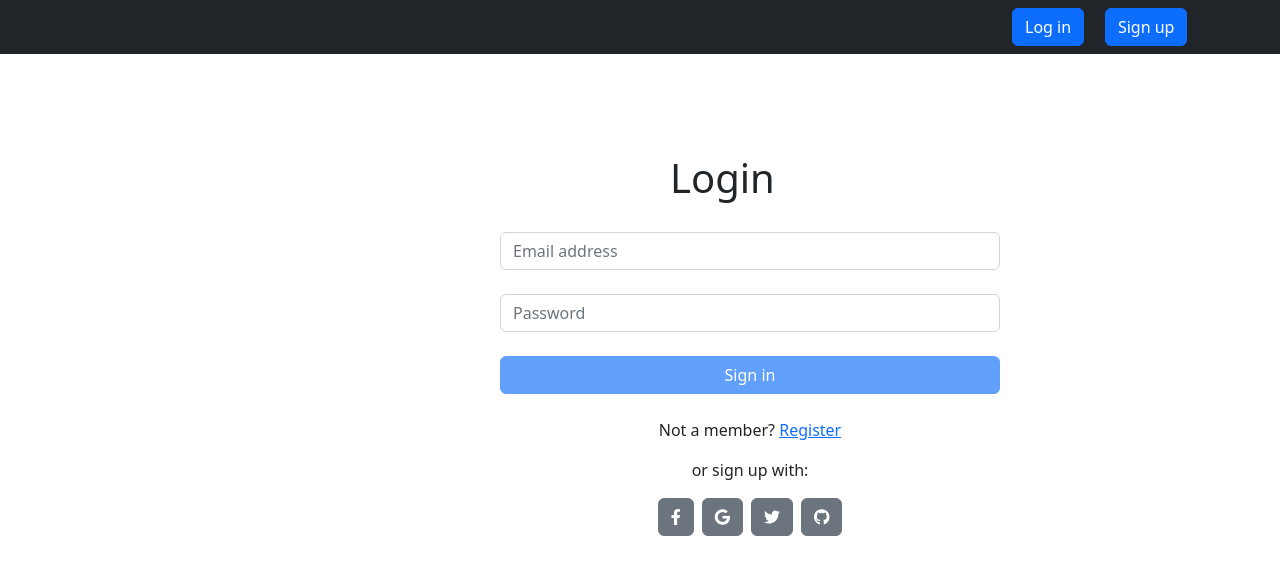
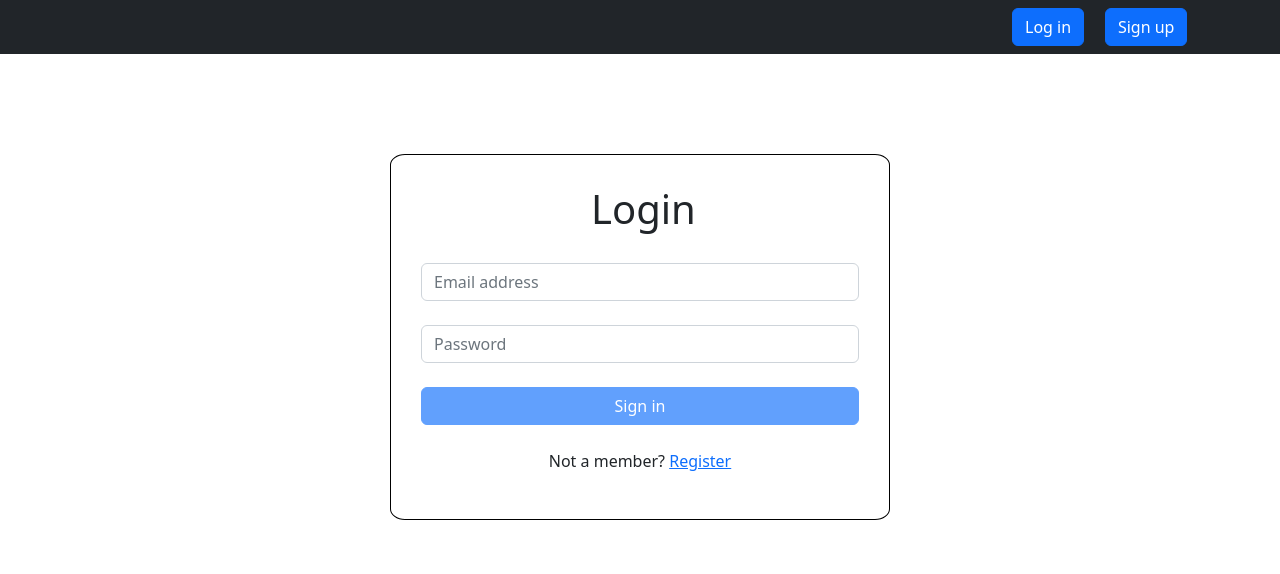
Before and after one commit to Sallyzahran/BooksWebsite-Angular, an Angular app: page /login in a window 1280 px wide. Shown: the top 574 px of the page. Built offline with nearby package versions, Linux system fonts and the light colour scheme.

Commit message:
Edit in login Ui , Edit in updatBook

```diff
--- a/src/app/author-details/author-details.component.html
+++ b/src/app/author-details/author-details.component.html
@@ -30,7 +30,7 @@
             <h5 class="card-title"> {{book.title}}</h5>
             <br>
             <p>
-           &nbsp;&nbsp;&nbsp;&nbsp;
+        &nbsp;&nbsp;&nbsp;&nbsp;
             {{ this.avgRateVariable[i]|starRating:5}}
 
             <span>{{avgRateVariable[i]}} </span>
@@ -41,6 +41,7 @@
             <form  [formGroup]="statusForm">
                 <select
                 class="form-select w-50"
+                (change)=" changeStatus(status.value,book._id)"
                 aria-label="Default select example"
                  #status name="status"
                 formControlName="status">
--- a/src/app/author-details/author-details.component.ts
+++ b/src/app/author-details/author-details.component.ts
@@ -50,5 +50,11 @@ console.log(this.books.length)
 
   }
 
+  changeStatus(status:string,bookId:string){
+    // console.log(status,bookId)
+    this.bookService.AddStatus(status,bookId).subscribe((value)=>console.log(value))
+
+  }
+
 
 }
--- a/src/app/login/login.component.css
+++ b/src/app/login/login.component.css
@@ -4,9 +4,11 @@ form{
     display: flex;
     flex-direction: column;
     width: 500px;
-    height: 500px;
     /* justify-content: center; */
-     margin-left: 500px;
+     margin: auto;
+     border: 1px solid black;
+     padding: 30px;
+     border-radius: 3%;
     margin-top: 100px;
 
 
--- a/src/app/login/login.component.html
+++ b/src/app/login/login.component.html
@@ -1,4 +1,6 @@
-<form  method="POST"  #LoginForm="ngForm"  (ngSubmit)="whenSubmit(LoginForm)">
+<div class="container">
+
+  <form  method="POST"  #LoginForm="ngForm"  (ngSubmit)="whenSubmit(LoginForm)">
     <h1>Login</h1>
     <!-- Email input -->
     <div class="form-outline mb-4">
@@ -43,26 +45,12 @@
 
 
     <!-- Submit button -->
-    <button (click)="login(LoginForm)" type="submit" class="btn btn-primary btn-block mb-4"  [disabled] = 'LoginForm.invalid' >Sign in</button>
+    <button type="submit" routerLink="" class="btn btn-primary btn-block mb-4"  [disabled] = 'LoginForm.invalid' >Sign in</button>
 
     <!-- Register buttons -->
     <div class="text-center">
-      <p>Not a member? <a href="register">Register</a></p>
-      <p>or sign up with:</p>
-      <button type="button" class="btn btn-secondary btn-floating mx-1">
-        <i class="fab fa-facebook-f"></i>
-      </button>
-
-      <button type="button" class="btn btn-secondary btn-floating mx-1">
-        <i class="fab fa-google"></i>
-      </button>
-
-      <button type="button" class="btn btn-secondary btn-floating mx-1">
-        <i class="fab fa-twitter"></i>
-      </button>
-
-      <button type="button" class="btn btn-secondary btn-floating mx-1"  >
-        <i class="fab fa-github"></i>
-      </button>
+      <p>Not a member? <a routerLink="/register">Register</a></p>
     </div>
   </form>
+
+</div>
--- a/src/app/login/login.component.ts
+++ b/src/app/login/login.component.ts
@@ -18,20 +18,23 @@ loclStorage!:Storage
     this.loclStorage=window.localStorage
   }
 
-  login(form: NgForm){
+  // login(form: NgForm){
+
+  // }
+
+
+
+  whenSubmit(form :NgForm){
     if(form.invalid){
       return;
     }
     this.authService.LoginUser(form.value.email, form.value.password);
-  }
-
-
-
-  whenSubmit(form :NgForm){
     if(this.loclStorage.getItem('isAdmin')){
       this.router.navigate(['books'])
-     }else
+     }else if(this.loclStorage.getItem('token'))
      this.router.navigate(['book-list'])
+     else
+     this.router.navigate(['/login']);
 
   }
 
--- a/src/app/register/register.component.css
+++ b/src/app/register/register.component.css
@@ -4,15 +4,18 @@ form{
     display: flex;
     flex-direction: column;
     width: 500px;
-    height: 500px;
     /* justify-content: center; */
-    margin-left: 500px;
+     margin: auto;
+     border: 1px solid black;
+     padding: 30px;
+     border-radius: 3%;
     margin-top: 100px;
 
 
 }
+
 h1{
-    margin-left: 140px;
-    margin-bottom: 30px;
+    margin: auto;
+    margin-bottom: 10px;
 
 }
--- a/src/app/register/register.component.html
+++ b/src/app/register/register.component.html
@@ -57,23 +57,4 @@
     <!-- Submit button -->
     <button (click)="register(registerForm)"   type="submit" class="btn btn-primary btn-block mb-4" [disabled]="registerForm.invalid">Sign up</button>
 
-    <!-- Register buttons -->
-    <div class="text-center">
-      <p>or sign up with:</p>
-      <button type="button" class="btn btn-secondary btn-floating mx-1">
-        <i class="fab fa-facebook-f"></i>
-      </button>
-
-      <button type="button" class="btn btn-secondary btn-floating mx-1">
-        <i class="fab fa-google"></i>
-      </button>
-
-      <button type="button" class="btn btn-secondary btn-floating mx-1">
-        <i class="fab fa-twitter"></i>
-      </button>
-
-      <button type="button" class="btn btn-secondary btn-floating mx-1">
-        <i class="fab fa-github"></i>
-      </button>
-    </div>
   </form>
--- a/src/app/update-book/update-book.component.html
+++ b/src/app/update-book/update-book.component.html
@@ -31,7 +31,7 @@
           <label class="my-3" for="category ">Category</label>
 
           <select class="form-select" aria-label="Default select example" name="categoryId" formControlName="categoryId"
-          [(ngModel)]="selectedCategoryId"
+          [(ngModel)]="selectedCategoryId._id"
           >
             <ng-container *ngFor="let category of categories">
               <option [value]="category._id">{{category.name}}</option>
@@ -42,7 +42,7 @@
 
           <label class="my-3" for="author ">Author</label>
           <select class="form-select" aria-label="Default select example" name="authorId" formControlName="authorId"
-          [(ngModel)]="selectedAuthorId"
+          [(ngModel)]="selectedAuthorId._id"
           >
             <ng-container *ngFor="let author of authors">
               <option [value]="author._id">{{author.firstName}}</option>
--- a/src/app/update-book/update-book.component.ts
+++ b/src/app/update-book/update-book.component.ts
@@ -20,8 +20,8 @@ export class UpdateBookComponent {
   errorMessage!:string;
   id!:string
   book!:BookInterface;
-  selectedCategoryId!:string
-  selectedAuthorId!:string
+  selectedCategoryId!:any
+  selectedAuthorId!:any
   title!:string
 
   constructor(private bookService:BookApiService,private recive:ActivatedRoute , private router:Router,
@@ -38,20 +38,23 @@ export class UpdateBookComponent {
       image: new FormControl ('')
 
     })
-  }
 
-   ngOnInit() {
     this.bookService.getBook(this.id).subscribe((value:BookInterface)=>this.book=value)
     this.categoryService.getCategories().subscribe((value)=>{
       this.categories=value
-   this.selectedCategoryId= this.categories?.find((category:any) => category._id == this.book?.categoryId?._id)?._id;
+      console.log(this.categories)
+   this.selectedCategoryId= this.categories?.find((category:any) => category?._id == this.book?.categoryId?._id);
     }
     )
-   this.authorService.getAllAuthors().subscribe((value)=>{
+    this.authorService.getAllAuthors().subscribe((value)=>{
       this.authors=value
-      this.selectedAuthorId= this.authors?.find((author:any) => author._id == this.book.authorId?._id)._id;
+      this.selectedAuthorId= this.authors?.find((author:any) => author?._id == this.book.authorId?._id);
     })
     this.title=this.book?.title
+  }
+
+   async ngOnInit() {
+
 
   }
 
@@ -64,8 +67,8 @@ updateBook(){
   console.log(this.updateBookForm.controls)
   const formData = new FormData();
   formData.append('title', this.updateBookForm.controls['title'].value);
-  formData.append('categoryId', this.selectedCategoryId);
-  formData.append('authorId', this.selectedAuthorId);
+  formData.append('categoryId', this.updateBookForm.controls['categoryId']?.value);
+  formData.append('authorId', this.updateBookForm.controls['authorId']?.value);
   if (this.selectedFile) {
     formData.append('image', this.selectedFile);
   }
```
